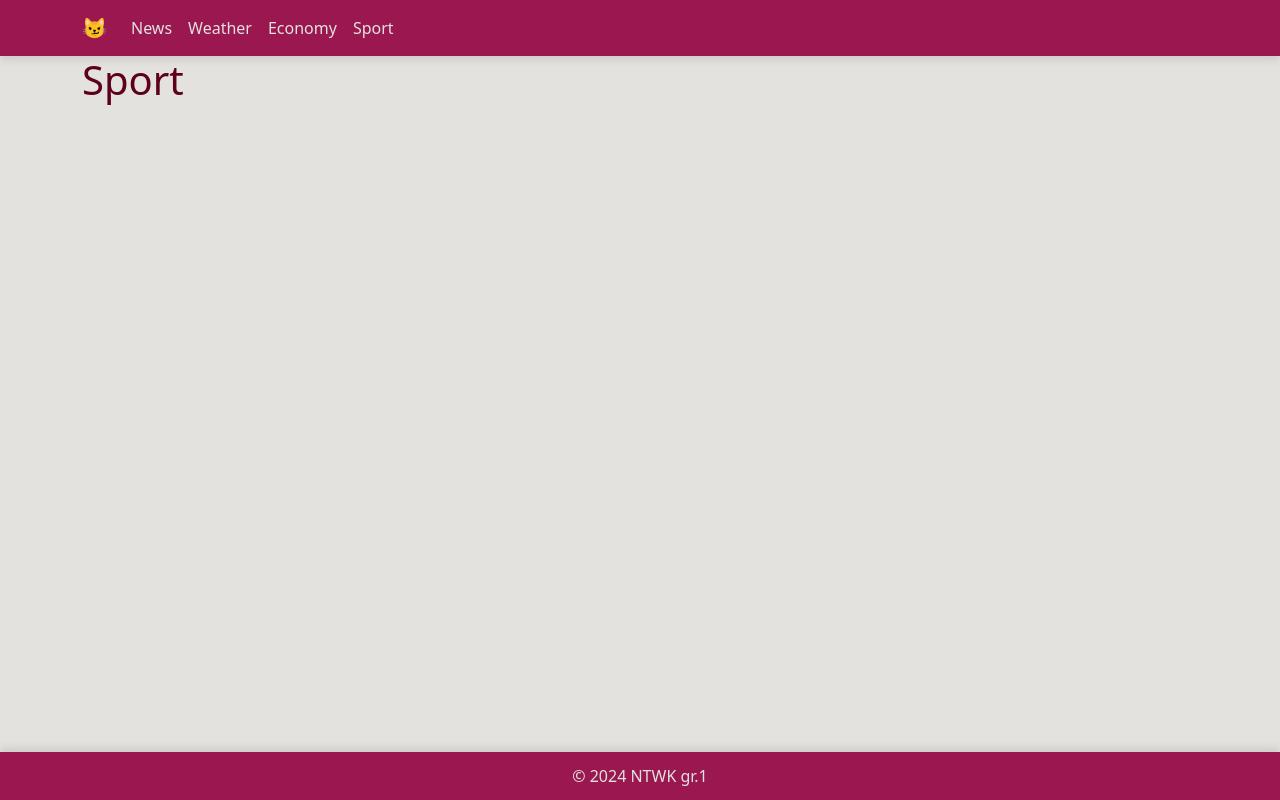
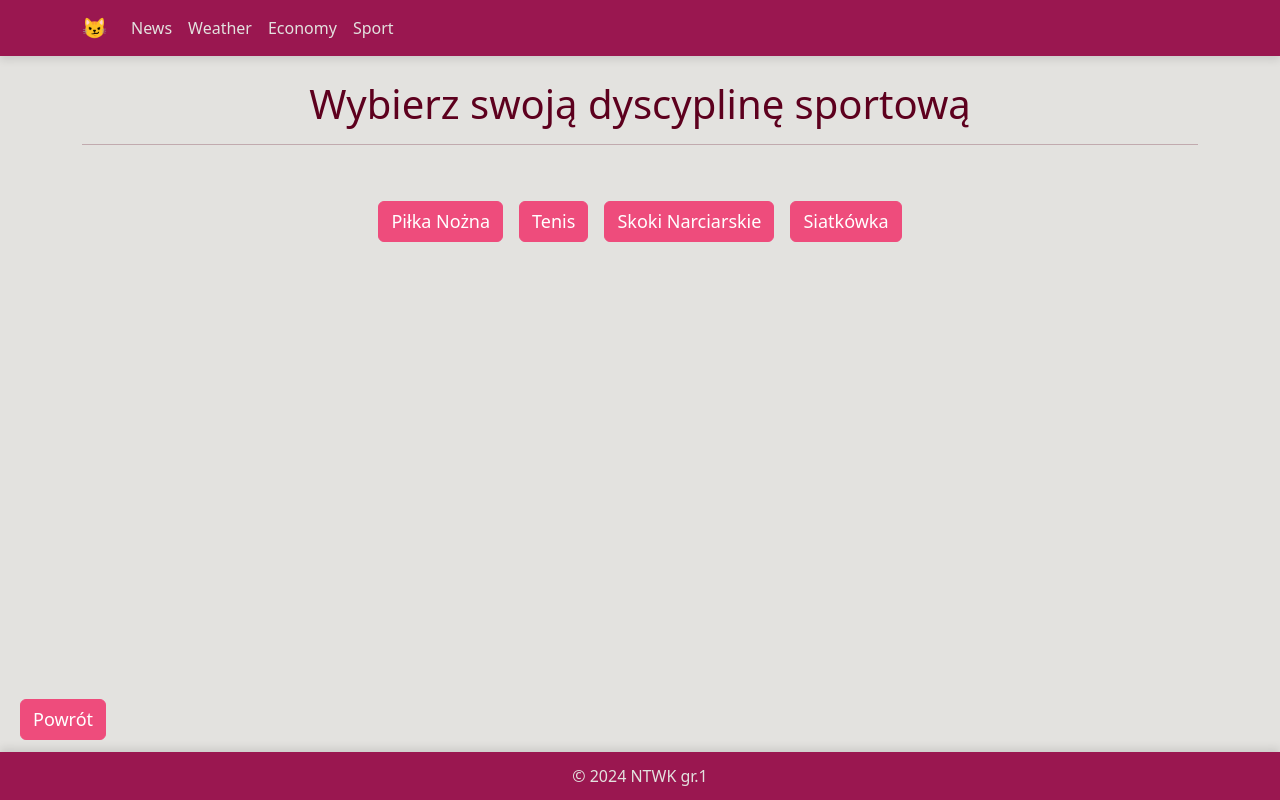
Before and after one commit to TobiaszAGH/news, a Flask app: page /sport/ in a window 1280 px wide. Run offline with Flask 3, Linux system fonts and the light colour scheme; some libraries are stand-ins or nearby versions; some web fonts are replaced.

Commit message:
Prototyp Sport
Prototyp modułu serwisu sportowego

```diff
--- a/app/blueprints/sport/routes.py
+++ b/app/blueprints/sport/routes.py
@@ -1,12 +1,47 @@
-from flask import Blueprint, render_template
+from flask import Blueprint, render_template, request
+import requests
 
-sport_bp = Blueprint(
-    'sport_bp',
-    __name__,
-    static_folder='static',
-    template_folder='templates'
-)
+sport_bp = Blueprint('sport', __name__, template_folder='templates')
+
+SPORT_API = {
+    "football": "https://newsdata.io/api/1/news?apikey=pub_593496808acfb9d29e8410845a3b9602f5863&q=piłka%20nożna&country=pl&category=sports",
+    "tennis": "https://newsdata.io/api/1/news?apikey=pub_593496808acfb9d29e8410845a3b9602f5863&q=tenis&country=pl&category=sports",
+    "ski_jumping": "https://newsdata.io/api/1/news?apikey=pub_593496808acfb9d29e8410845a3b9602f5863&q=skoki%20narciarskie&country=pl&category=sports",
+    "volleyball": "https://newsdata.io/api/1/news?apikey=pub_593496808acfb9d29e8410845a3b9602f5863&q=siatkówka&country=pl&category=sports"
+}
 
 @sport_bp.route('/')
-def hello():
+def sport_home():
     return render_template('sport.html')
+
+@sport_bp.route('/articles/<sport_type>')
+def sport_articles(sport_type):
+    api_url = SPORT_API.get(sport_type)
+    sport_names = {
+        "football": "Piłka Nożna",
+        "tennis": "Tenis",
+        "ski_jumping": "Skoki Narciarskie",
+        "volleyball": "Siatkówka"
+    }
+    sport_name = sport_names.get(sport_type, "Nieznany Sport")
+
+    if not api_url:
+        return render_template('articles.html', articles=[], sport_name=sport_name, error="Nieznany sport!")
+
+    try:
+        response = requests.get(api_url)
+        response.raise_for_status()
+        data = response.json()
+        articles = [
+            {
+                "title": article.get("title"),
+                "description": article.get("description"),
+                "image": article.get("image_url"),
+                "link": article.get("link"),
+                "pubDate": article.get("pubDate")
+            }
+            for article in data.get("results", [])
+        ]
+        return render_template('articles.html', articles=articles, sport_name=sport_name)
+    except Exception as e:
+        return render_template('articles.html', articles=[], sport_name=sport_name, error="Nie udało się pobrać artykułów!")
--- a/app/blueprints/sport/templates/sport.html
+++ b/app/blueprints/sport/templates/sport.html
@@ -1,4 +1,36 @@
-{% extends "base.html" %} {% block title %}Sport{% endblock %} {% import
-    "bootstrap/utils.html" as utils %} {% block main%}
-    <h1>Sport</h1>
-    {% endblock %}
+{% extends "base.html" %} {% block title %}Sport{% endblock %}
+{%
+block header %}
+<link
+  rel="stylesheet"
+  href="{{ url_for('static', filename='css/sport.css') }}">
+{% endblock %}
+{% block main %}
+<div class="text-center mt-4">
+  <h1>Wybierz swoją dyscyplinę sportową</h1>
+  <hr><br>
+  <div class="d-flex justify-content-center mt-3">
+    <a
+      href="{{ url_for('sport.sport_articles', sport_type='football') }}"
+      class="btn btn-primary mx-2 button"
+      >Piłka Nożna</a
+    >
+    <a
+      href="{{ url_for('sport.sport_articles', sport_type='tennis') }}"
+      class="btn btn-primary mx-2 button"
+      >Tenis</a
+    >
+    <a
+      href="{{ url_for('sport.sport_articles', sport_type='ski_jumping') }}"
+      class="btn btn-primary mx-2 button"
+      >Skoki Narciarskie</a
+    >
+    <a
+      href="{{ url_for('sport.sport_articles', sport_type='volleyball') }}"
+      class="btn btn-primary mx-2 button"
+      >Siatkówka</a
+    >
+  </div>
+</div>
+<a href="{{ url_for('main_bp.main') }}" class="btn btn-primary back-button">Powrót</a>
+{% endblock %}
--- /dev/null
+++ b/app/static/css/sport.css
@@ -0,0 +1,47 @@
+.button {
+  font-size: 18px;
+}
+.sticky-back-button {
+  position: fixed;
+  bottom: 20px;
+  left: 20px;
+  font-size: 18px;
+}
+.back-button {
+  position: fixed;
+  bottom: 60px;
+  left: 20px;
+  font-size: 18px;
+}
+.article-image {
+    max-width: 150px;
+    max-height: 150px;
+    border: 2px solid var(--card-border-color);
+    border-radius: 8px;
+    transition: transform 0.3s ease;
+    cursor: pointer;
+}
+
+.article-image:hover {
+    transform: scale(1.2);
+}
+
+.modal-overlay {
+    position: fixed;
+    top: 0;
+    left: 0;
+    width: 100%;
+    height: 100%;
+    background-color: rgba(0, 0, 0, 0.8);
+    display: flex;
+    justify-content: center;
+    align-items: center;
+    z-index: 1000;
+}
+
+.modal-image {
+    max-width: 80%;
+    max-height: 80%;
+    border: 4px solid var(--card-border-color);
+    border-radius: 12px;
+}
```
Also changed, not shown: app/blueprints/sport/templates/articles.html (added, +83 -0 lines).
